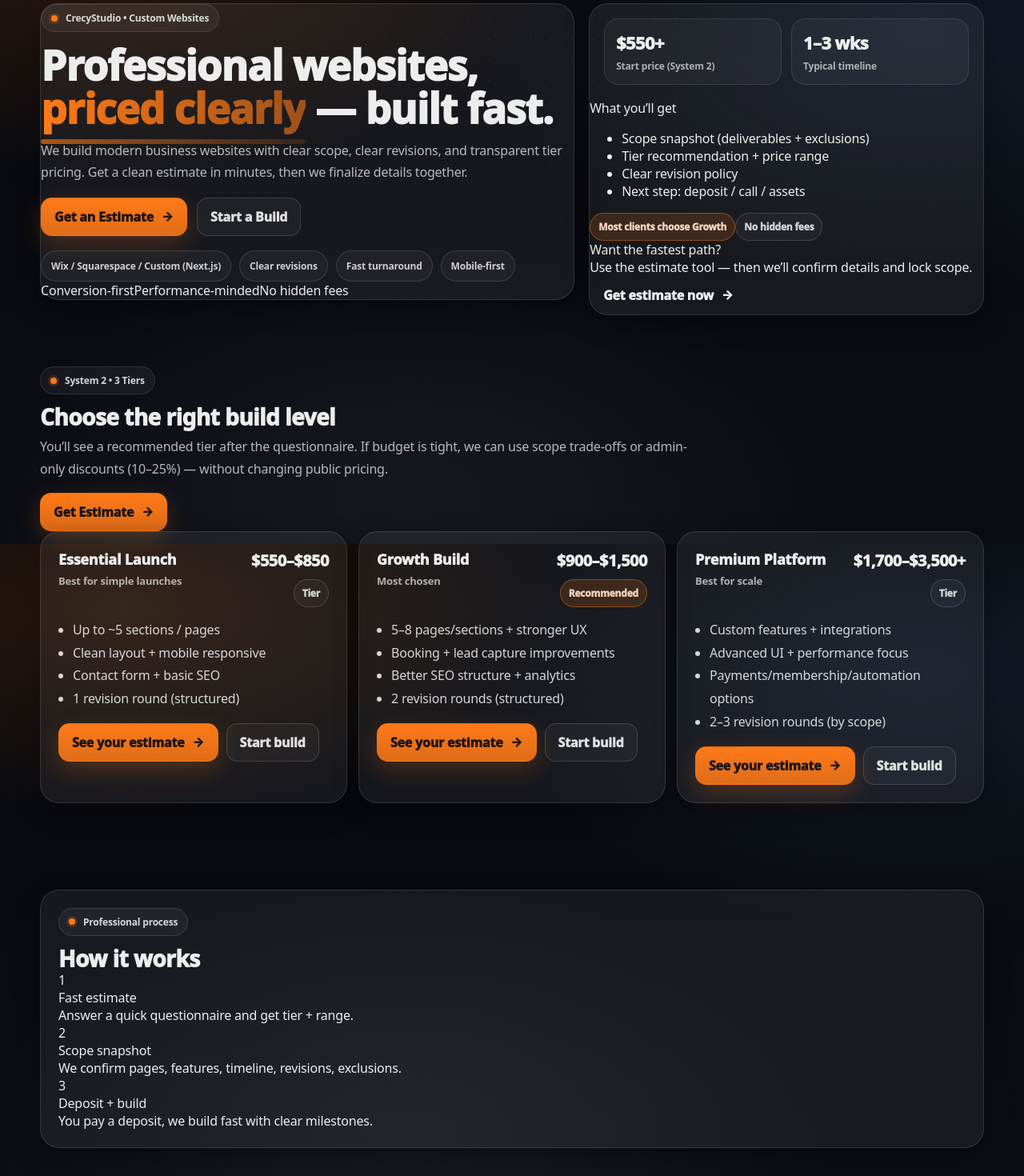
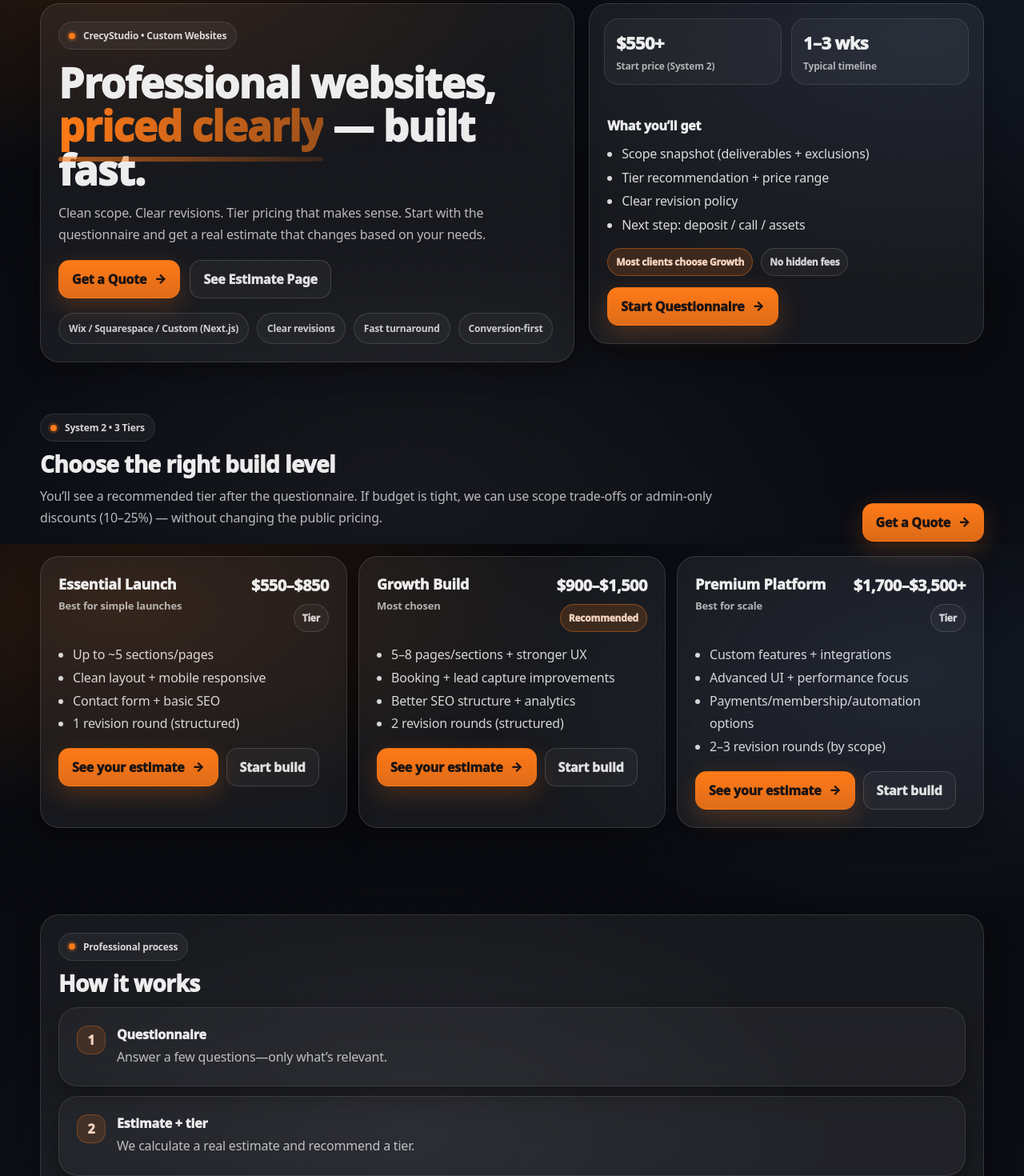
Before and after one commit to kkoly10/website-builder, a Next.js app: page / in a window 1280 px wide. Shown: the part 120-1590 px from the top of the page at 80% size. Built offline with nearby package versions, Linux system fonts and the light colour scheme.

Commit message:
Update page.tsx

```diff
--- a/app/page.tsx
+++ b/app/page.tsx
@@ -5,61 +5,46 @@ export const dynamic = "force-dynamic";
 export default function Home() {
   return (
     <main className="container">
-      {/* HERO */}
       <section className="hero">
         <div className="heroGrid">
           <div className="card cardHover heroCopy">
+            <div className="cardInner">
               <div className="kicker">
                 <span className="kickerDot" aria-hidden="true" />
                 CrecyStudio • Custom Websites
               </div>
 
-            <h1 className="h1" style={{ marginTop: 14 }}>
-              Professional websites, <span className="underline">priced clearly</span> — built fast.
+              <div style={{ height: 14 }} />
+
+              <h1 className="h1">
+                Professional websites,{" "}
+                <span className="underline">priced clearly</span> — built fast.
               </h1>
 
-            <p className="p" style={{ marginTop: 12 }}>
-              We build modern business websites with clear scope, clear revisions, and transparent tier pricing.
-              Get a clean estimate in minutes, then we finalize details together.
+              <p className="p" style={{ maxWidth: 760, marginTop: 14 }}>
+                Clean scope. Clear revisions. Tier pricing that makes sense.
+                Start with the questionnaire and get a real estimate that changes based on your needs.
               </p>
 
               <div className="heroActions">
-              <Link href="/estimate" className="btn btnPrimary">
-                Get an Estimate <span className="btnArrow">→</span>
+                <Link href="/build" className="btn btnPrimary">
+                  Get a Quote <span className="btnArrow">→</span>
                 </Link>
-              <Link href="/build" className="btn btnGhost">
-                Start a Build
+                <Link href="/estimate" className="btn btnGhost">
+                  See Estimate Page
                 </Link>
               </div>
 
               <div className="pills">
-              <span className="pill">
-                <span className="pillDot" aria-hidden="true" />
-                Wix / Squarespace / Custom (Next.js)
-              </span>
-              <span className="pill">
-                <span className="pillDot" aria-hidden="true" />
-                Clear revisions
-              </span>
-              <span className="pill">
-                <span className="pillDot" aria-hidden="true" />
-                Fast turnaround
-              </span>
-              <span className="pill">
-                <span className="pillDot" aria-hidden="true" />
-                Mobile-first
-              </span>
+                <span className="pill">Wix / Squarespace / Custom (Next.js)</span>
+                <span className="pill">Clear revisions</span>
+                <span className="pill">Fast turnaround</span>
+                <span className="pill">Conversion-first</span>
               </div>
-
-            <div className="trustRow">
-              <span className="trustBadge">Conversion-first</span>
-              <span className="trustBadge">Performance-minded</span>
-              <span className="trustBadge">No hidden fees</span>
             </div>
           </div>
 
-          <div className="card heroSide">
-            <div className="heroSideTop">
+          <div className="card">
             <div className="statRow">
               <div className="stat">
                 <div className="statNum">$550+</div>
@@ -71,30 +56,24 @@ export default function Home() {
               </div>
             </div>
 
-              <div className="miniPanel">
-                <div className="miniTitle">What you’ll get</div>
-                <ul className="miniList">
+            <div className="cardInner">
+              <div style={{ fontWeight: 950, marginBottom: 10 }}>What you’ll get</div>
+
+              <ul style={{ margin: 0, paddingLeft: 18, lineHeight: 1.85, color: "rgba(255,255,255,0.84)" }}>
                 <li>Scope snapshot (deliverables + exclusions)</li>
                 <li>Tier recommendation + price range</li>
                 <li>Clear revision policy</li>
                 <li>Next step: deposit / call / assets</li>
               </ul>
 
-                <div className="badgeRow">
+              <div style={{ marginTop: 14, display: "flex", gap: 10, flexWrap: "wrap" }}>
                 <span className="badge badgeHot">Most clients choose Growth</span>
                 <span className="badge">No hidden fees</span>
               </div>
-              </div>
-            </div>
 
-            <div className="heroSideBottom">
-              <div className="callout">
-                <div className="calloutTitle">Want the fastest path?</div>
-                <div className="calloutText">
-                  Use the estimate tool — then we’ll confirm details and lock scope.
-                </div>
-                <Link className="btn btnSoft" href="/estimate">
-                  Get estimate now <span className="btnArrow">→</span>
+              <div style={{ marginTop: 14 }}>
+                <Link className="btn btnPrimary" href="/build">
+                  Start Questionnaire <span className="btnArrow">→</span>
                 </Link>
               </div>
             </div>
@@ -104,33 +83,35 @@ export default function Home() {
 
       {/* PRICING TIERS */}
       <section className="section">
-        <div className="sectionHead">
+        <div style={{ display: "flex", alignItems: "end", justifyContent: "space-between", gap: 12, flexWrap: "wrap" }}>
           <div>
             <div className="kicker">
               <span className="kickerDot" aria-hidden="true" />
               System 2 • 3 Tiers
             </div>
-            <h2 className="h2" style={{ marginTop: 12 }}>
-              Choose the right build level
-            </h2>
-            <p className="p" style={{ marginTop: 8, maxWidth: 820 }}>
+
+            <div style={{ height: 12 }} />
+
+            <h2 className="h2">Choose the right build level</h2>
+
+            <p className="p" style={{ maxWidth: 860, marginTop: 10 }}>
               You’ll see a recommended tier after the questionnaire. If budget is tight,
-              we can use scope trade-offs or admin-only discounts (10–25%) — without changing public pricing.
+              we can use scope trade-offs or admin-only discounts (10–25%) — without changing the public pricing.
             </p>
           </div>
 
-          <Link className="btn btnPrimary" href="/estimate">
-            Get Estimate <span className="btnArrow">→</span>
+          <Link className="btn btnPrimary" href="/build">
+            Get a Quote <span className="btnArrow">→</span>
           </Link>
         </div>
 
-        <div className="tierGrid">
+        <div className="tierGrid" style={{ marginTop: 18 }}>
           <TierCard
             name="Essential Launch"
             price="$550–$850"
             badge="Best for simple launches"
             bullets={[
-              "Up to ~5 sections / pages",
+              "Up to ~5 sections/pages",
               "Clean layout + mobile responsive",
               "Contact form + basic SEO",
               "1 revision round (structured)",
@@ -166,24 +147,36 @@ export default function Home() {
 
       {/* PROCESS */}
       <section className="section">
-        <div className="card cardInner">
+        <div className="card">
+          <div className="cardInner">
             <div className="kicker">
               <span className="kickerDot" aria-hidden="true" />
               Professional process
             </div>
-          <h2 className="h2" style={{ marginTop: 12 }}>
-            How it works
-          </h2>
 
-          <div className="stepGrid">
-            <Step n="1" title="Fast estimate" desc="Answer a quick questionnaire and get tier + range." />
-            <Step n="2" title="Scope snapshot" desc="We confirm pages, features, timeline, revisions, exclusions." />
-            <Step n="3" title="Deposit + build" desc="You pay a deposit, we build fast with clear milestones." />
+            <div style={{ height: 12 }} />
+            <h2 className="h2">How it works</h2>
+
+            <div style={{ height: 14 }} />
+
+            <div style={{ display: "grid", gap: 12 }}>
+              <Step n="1" title="Questionnaire" desc="Answer a few questions—only what’s relevant." />
+              <Step n="2" title="Estimate + tier" desc="We calculate a real estimate and recommend a tier." />
+              <Step n="3" title="Scope snapshot" desc="We confirm deliverables, exclusions, revisions, timeline." />
+            </div>
           </div>
         </div>
       </section>
 
-      <section className="sectionSm" />
+      <footer className="footer">
+        <div>© 2026 CrecyStudio. Built to convert.</div>
+        <div className="footerLinks">
+          <Link href="/">Home</Link>
+          <Link href="/build">Get a Quote</Link>
+          <Link href="/estimate">Estimate</Link>
+          <a href="mailto:hello@crecystudio.com">hello@crecystudio.com</a>
+        </div>
+      </footer>
     </main>
   );
 }
@@ -202,7 +195,7 @@ function TierCard({
   hot?: boolean;
 }) {
   return (
-    <div className="card cardHover tierCard">
+    <div className="card cardHover">
       <div className="cardInner">
         <div className="tierHead">
           <div>
@@ -225,7 +218,7 @@ function TierCard({
         </ul>
 
         <div className="tierCTA">
-          <Link className="btn btnPrimary" href="/estimate">
+          <Link className="btn btnPrimary" href="/build">
             See your estimate <span className="btnArrow">→</span>
           </Link>
           <Link className="btn btnGhost" href="/build">
@@ -239,11 +232,31 @@ function TierCard({
 
 function Step({ n, title, desc }: { n: string; title: string; desc: string }) {
   return (
-    <div className="stepCard">
-      <div className="stepN">{n}</div>
-      <div>
-        <div className="stepTitle">{title}</div>
-        <div className="stepDesc">{desc}</div>
+    <div className="card" style={{ background: "rgba(255,255,255,0.04)", borderColor: "rgba(255,255,255,0.10)" }}>
+      <div className="cardInner" style={{ display: "flex", gap: 14, alignItems: "flex-start" }}>
+        <div
+          style={{
+            width: 36,
+            height: 36,
+            borderRadius: 14,
+            display: "grid",
+            placeItems: "center",
+            fontWeight: 950,
+            background: "rgba(255,122,24,0.14)",
+            border: "1px solid rgba(255,122,24,0.30)",
+            color: "rgba(255,220,200,0.95)",
+            flex: "0 0 auto",
+          }}
+        >
+          {n}
+        </div>
+
+        <div style={{ minWidth: 0 }}>
+          <div style={{ fontWeight: 950 }}>{title}</div>
+          <div className="p" style={{ marginTop: 4 }}>
+            {desc}
+          </div>
+        </div>
       </div>
     </div>
   );
```
Lines whose indentation alone changed are shown as unchanged.
